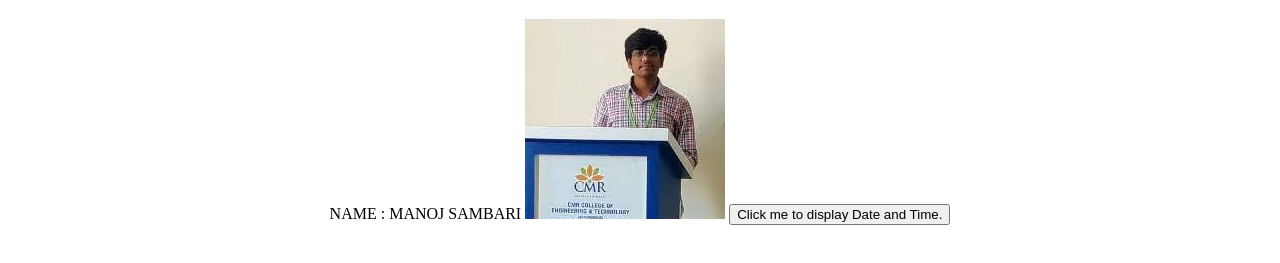
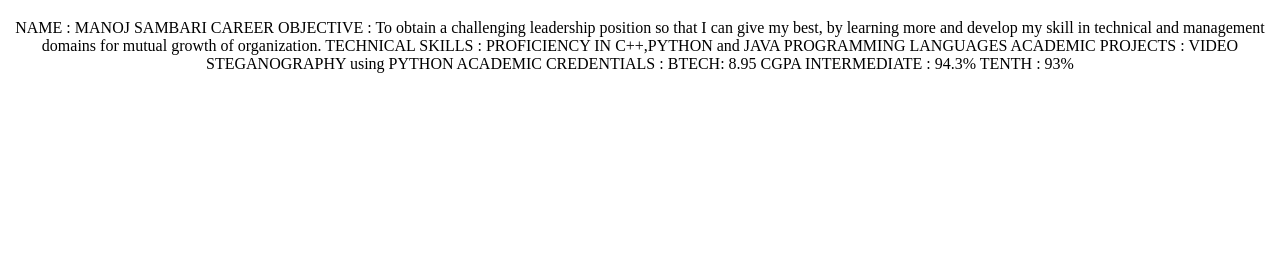
Before and after one commit to Manooj7/MERNSTACK, a website: page Resume.html in a window 1280 px wide. Shown: the part 61-324 px from the top of the page. Drawn offline with Linux system fonts and the light colour scheme.

Commit message:
NEWW ADDITION

```diff
--- a/Resume.html
+++ b/Resume.html
@@ -8,14 +8,27 @@
 </head>
 <body>
   <center>  <h1>RESUME</h1>
-        <p1>NAME : MANOJ SAMBARI</p1>
+        <p1>  NAME : MANOJ SAMBARI
+ CAREER OBJECTIVE  :  To obtain a challenging leadership position so that I can give my best, by learning more and develop
+                       my skill in technical and management domains for mutual growth of organization.
+  TECHNICAL SKILLS : PROFICIENCY IN C++,PYTHON and JAVA PROGRAMMING LANGUAGES
+  ACADEMIC PROJECTS : VIDEO STEGANOGRAPHY using PYTHON
+  ACADEMIC CREDENTIALS :
+            BTECH: 8.95 CGPA
+            INTERMEDIATE : 94.3%
+            TENTH      : 93%
 
 
-        <img src="manoj.jpg" alt="imagee">
 
-<button type="button"
-onclick="document.getElementById('demo').innerHTML = Date()">
-Click me to display Date and Time.</button>
+
+
+
+        </p1>
+
+
+
+
+
 </center>
 
 </body>
```
